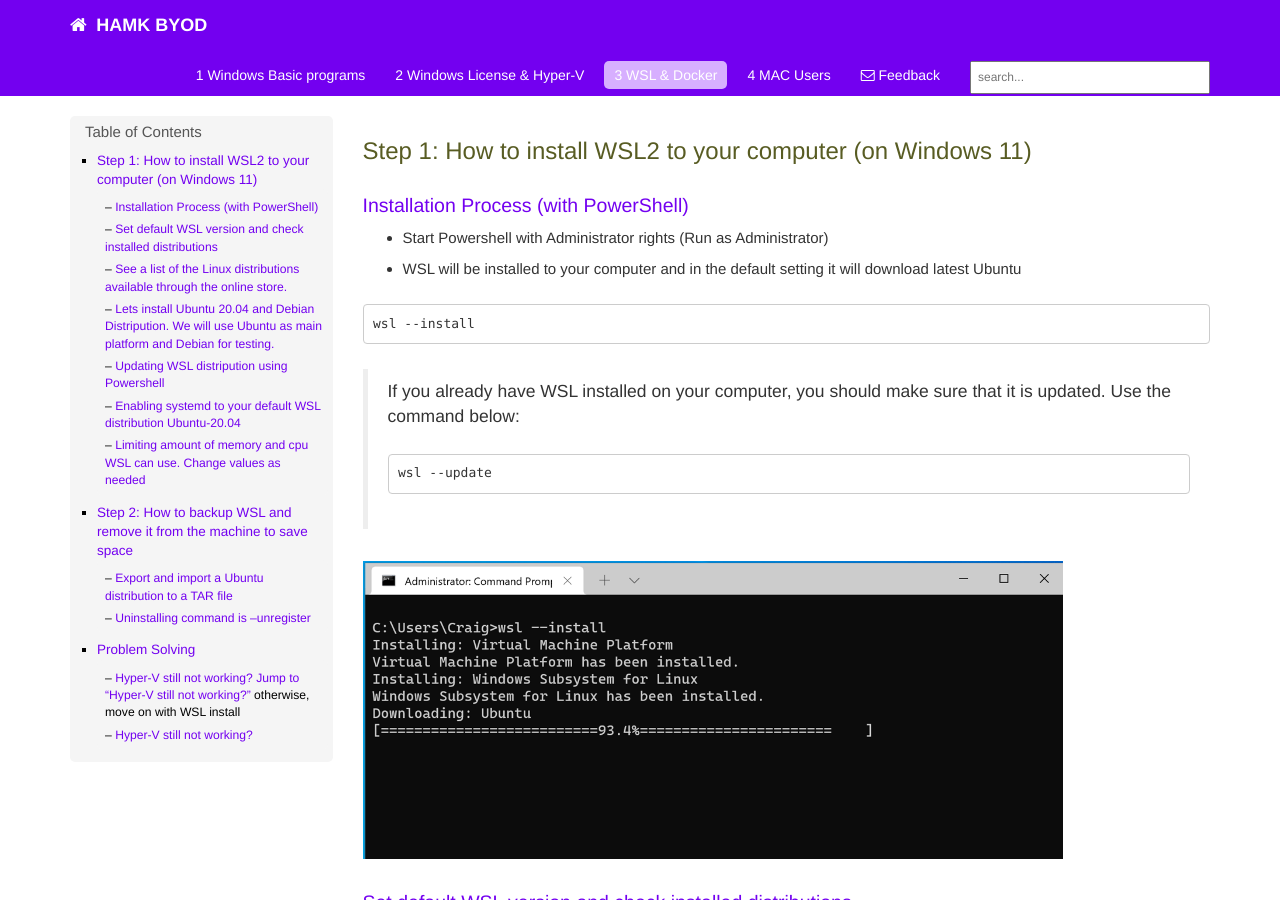
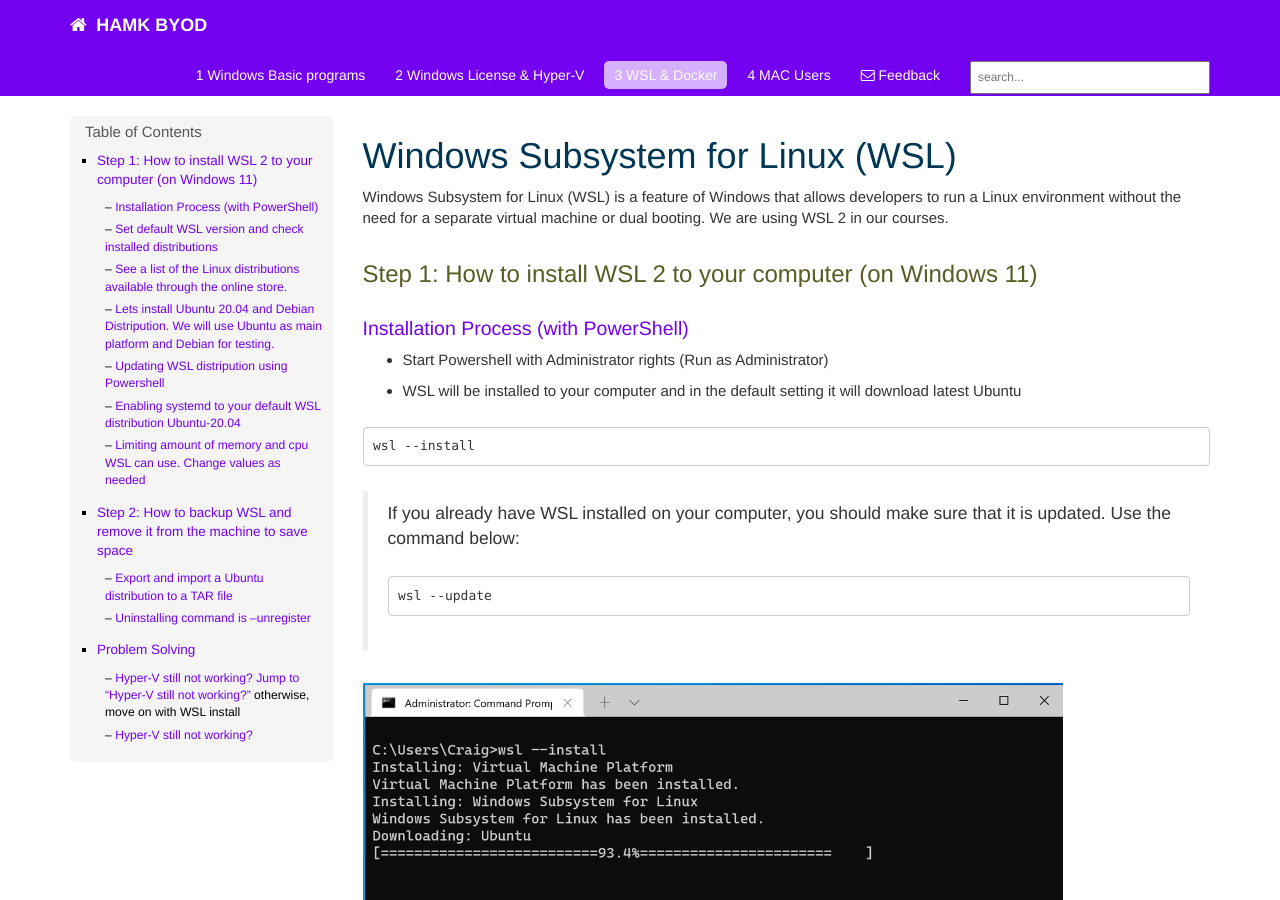
Before and after one commit to tkohonen/tkohonen.github.io, a Jekyll site: the page built from Windows_11_WSL.md, in a window 1280 px wide and 900 px high. Built offline with Jekyll 4.4.1, drawn with Linux system fonts in a browser that asks for light colours; our own code applies the rules of GitHub Pages for plain Markdown files; comment, search, counter and statistics services are not loaded.

Commit message:
WSL update testing again

```diff
--- a/Windows_11_WSL.md
+++ b/Windows_11_WSL.md
@@ -1,5 +1,8 @@
+# Windows Subsystem for Linux (WSL)
 
-## Step 1: How to install WSL2 to your computer (on Windows 11)
+Windows Subsystem for Linux (WSL) is a feature of Windows that allows developers to run a Linux environment without the need for a separate virtual machine or dual booting. We are using WSL 2 in our courses.
+
+## Step 1: How to install WSL 2 to your computer (on Windows 11)
 
 ### Installation Process (with PowerShell)
 * Start Powershell with Administrator rights (Run as Administrator)
```
